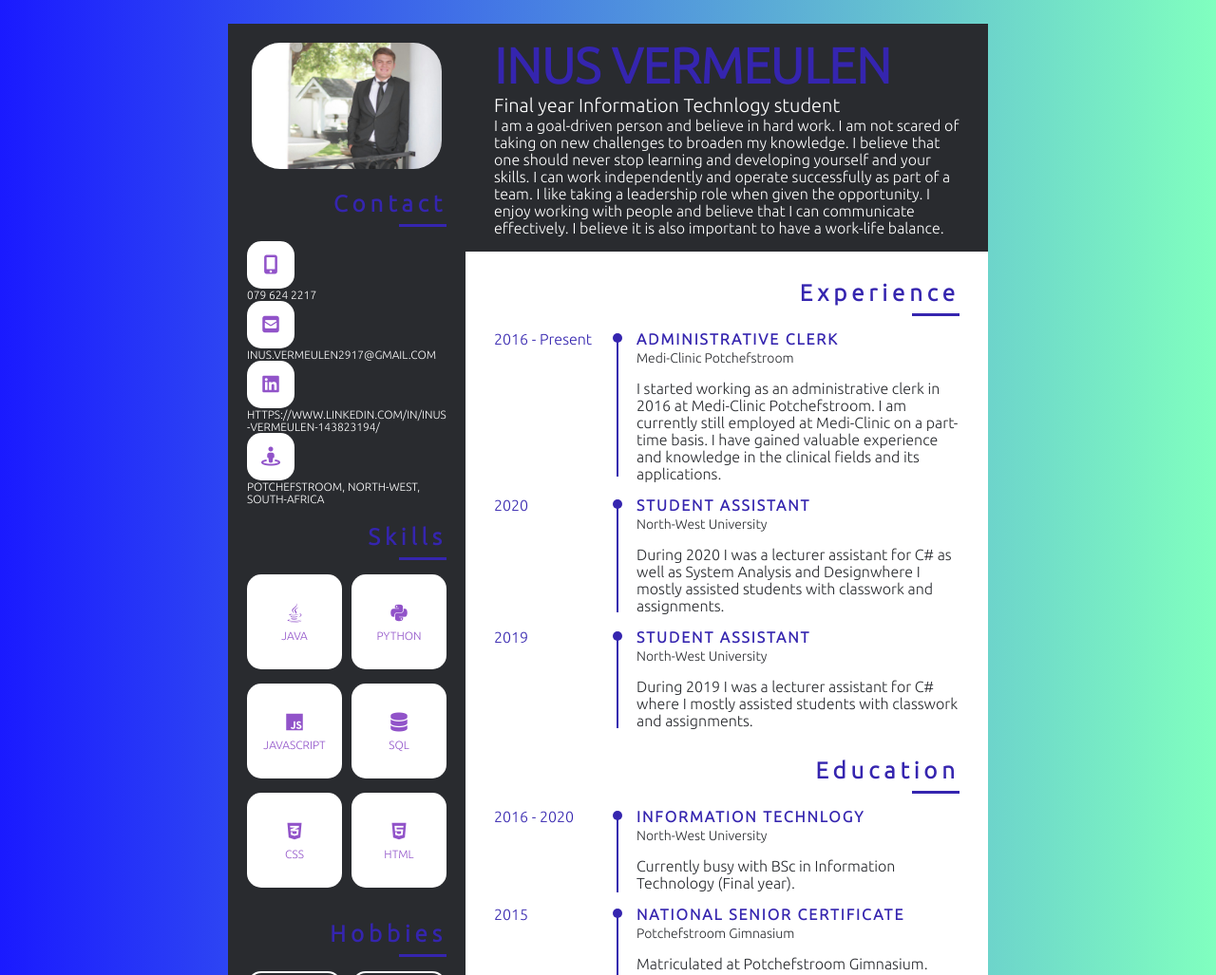
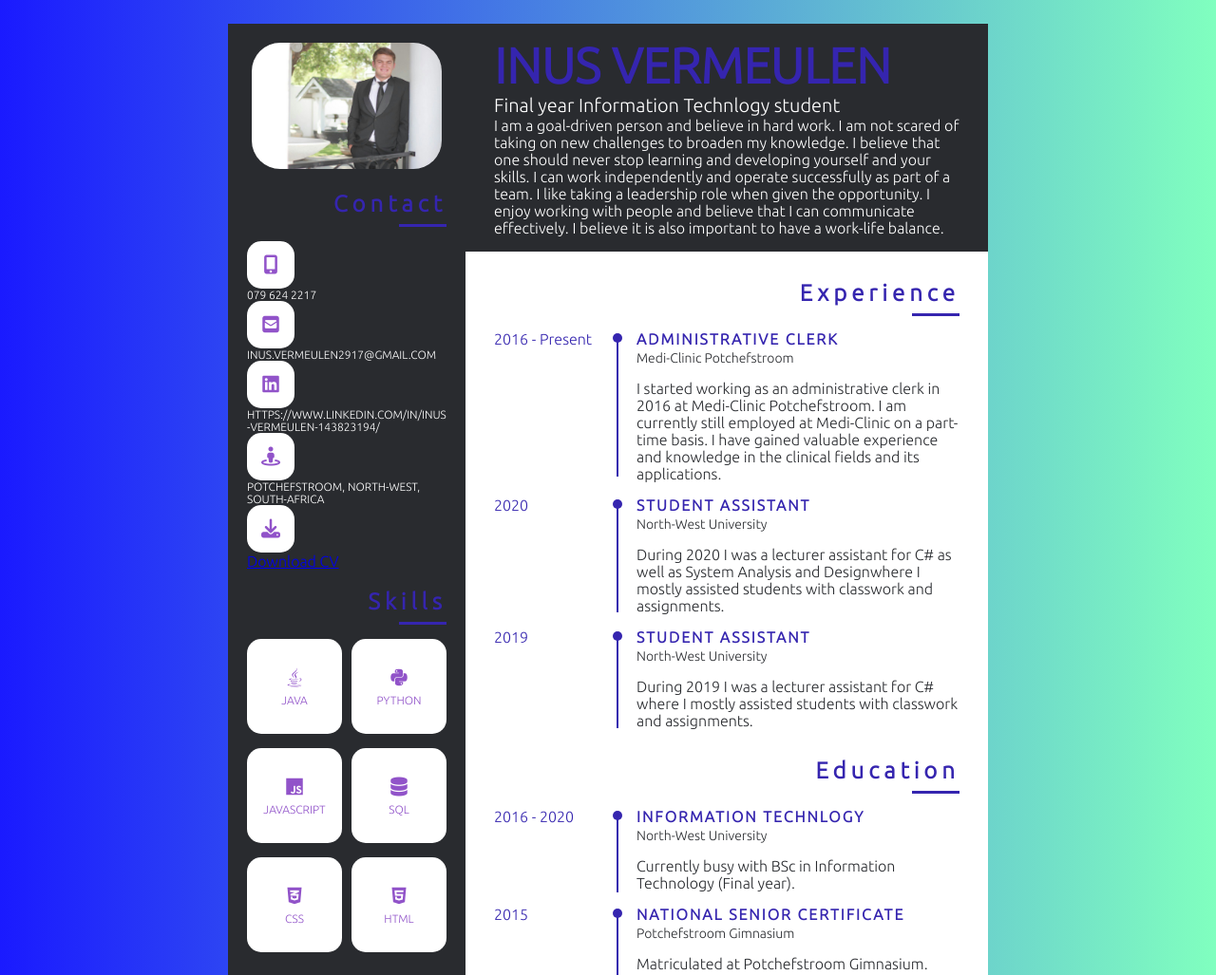
Before and after one commit to InusV/InusVermeulen_CV, a website: page public/index.html in a window 1280 px wide. Shown: the top 1027 px of the page at 95% size. Drawn offline with Linux system fonts and the light colour scheme.

Commit message:
Final project

```diff
--- a/public/index.html
+++ b/public/index.html
@@ -52,6 +52,14 @@
                                         <i class="fas fa-street-view"></i>
                                     </div>
                                     <div class="text">Potchefstroom, North-West, South-Africa</div>
+                                </div>
+                            </li>
+                            <li>
+                                <div class="li_wrap">
+                                    <div class="icon">
+                                        <i class="fas fa-download"></i>
+                                    </div>
+                                    <a href="assets/js/CV_Inus Vermeulen" download> Download CV</a>
                                 </div>
                             </li>
                         </ul>
```
Also changed, not shown: 1 other file.
